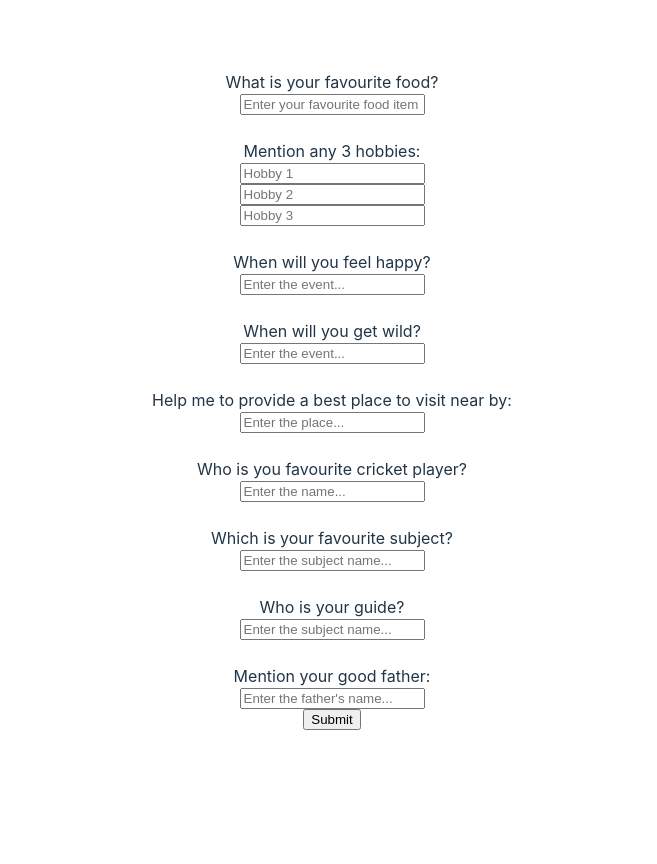
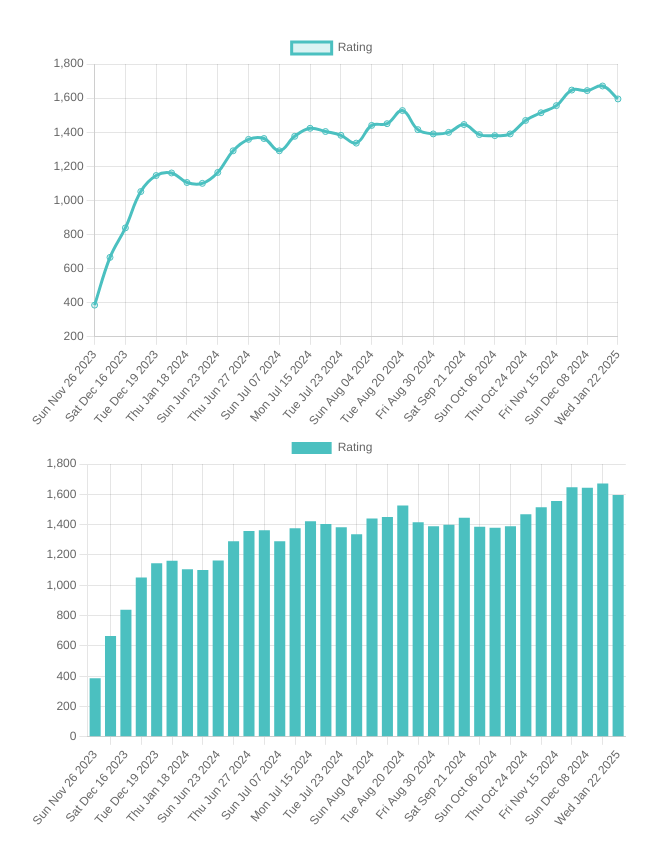
Before and after one commit to YKGupta/PEP-ReactJS-MongoDB, a React (Vite) app in the folder classwork/: page / in a window 1280 px wide. Shown: the whole page, without its empty margins (308-965 px from the left). Before the commit the page ends 800 px from the top, so only its background shows below. Built offline with nearby package versions, Linux system fonts and the light colour scheme.

Commit message:
Day 10- ChartJS

```diff
--- a/classwork/package.json
+++ b/classwork/package.json
@@ -10,8 +10,10 @@
     "preview": "vite preview"
   },
   "dependencies": {
+    "chart.js": "^4.4.7",
     "prop-types": "^15.8.1",
     "react": "^18.3.1",
+    "react-chartjs-2": "^5.3.0",
     "react-dom": "^18.3.1"
   },
   "devDependencies": {
--- a/classwork/src/App.jsx
+++ b/classwork/src/App.jsx
@@ -1,10 +1,10 @@
 import './App.css';
-import Form from './Day 09/Form';
+import ChartsExample from './Day 10/ChartsExample';
 
 function App() {
 	return (
 		<>
-			<Form />
+			<ChartsExample />
 		</>
 	);
 }
--- /dev/null
+++ b/classwork/src/Day 10/ChartsExample.jsx
@@ -0,0 +1,65 @@
+import { Chart as ChartJS, registerables } from 'chart.js';
+import { Bar, Line } from 'react-chartjs-2';
+
+// Register required components for Chart.js
+ChartJS.register(...registerables);
+
+import data from './ratings_chart.json';
+
+const ChartsExample = () => {
+    return (
+        <div>
+            <Line
+                data={{
+                    labels: data.map((val) => new Date(val.date).toDateString()),
+                    datasets: [
+                        {
+                            label: "Rating",
+                            data: data.map((val) => val.rating), // Y-axis: Ratings
+                            borderColor: "rgba(75,192,192,1)", // Line color
+                            backgroundColor: "rgba(75,192,192,0.2)", // Fill color (if needed)
+                            tension: 0.4, // Curve smoothness
+                        }
+                    ]
+                }}
+                options={{
+                    responsive: true,
+                    plugins: {
+                        legend: {
+                            display: true,
+                            position: "top",
+                        },
+                    },
+                }}
+                height={400}
+                width={600}
+            />
+            <Bar
+                data={{
+                    labels: data.map((val) => new Date(val.date).toDateString()),
+                    datasets: [
+                        {
+                            label: "Rating",
+                            data: data.map((val) => val.rating), // Y-axis: Ratings
+                            backgroundColor: "rgba(75,192,192,1)", // Fill color (if needed)
+                            tension: 0.4, // Curve smoothness
+                        }
+                    ]
+                }}
+                options={{
+                    responsive: true,
+                    plugins: {
+                        legend: {
+                            display: true,
+                            position: "top",
+                        },
+                    },
+                }}
+                height={400}
+                width={600}
+            />
+        </div>
+    )
+}
+
+export default ChartsExample;
--- /dev/null
+++ b/classwork/src/Day 10/ratings_chart.json
@@ -0,0 +1,142 @@
+[
+    {
+        "date": "2023-11-26",
+        "rating": 386
+    },
+    {
+        "date": "2023-11-30",
+        "rating": 666
+    },
+    {
+        "date": "2023-12-16",
+        "rating": 839
+    },
+    {
+        "date": "2023-12-18",
+        "rating": 1052
+    },
+    {
+        "date": "2023-12-19",
+        "rating": 1146
+    },
+    {
+        "date": "2024-01-13",
+        "rating": 1161
+    },
+    {
+        "date": "2024-01-18",
+        "rating": 1105
+    },
+    {
+        "date": "2024-02-19",
+        "rating": 1100
+    },
+    {
+        "date": "2024-06-23",
+        "rating": 1164
+    },
+    {
+        "date": "2024-06-25",
+        "rating": 1291
+    },
+    {
+        "date": "2024-06-27",
+        "rating": 1358
+    },
+    {
+        "date": "2024-06-30",
+        "rating": 1363
+    },
+    {
+        "date": "2024-07-07",
+        "rating": 1291
+    },
+    {
+        "date": "2024-07-11",
+        "rating": 1376
+    },
+    {
+        "date": "2024-07-15",
+        "rating": 1423
+    },
+    {
+        "date": "2024-07-18",
+        "rating": 1404
+    },
+    {
+        "date": "2024-07-23",
+        "rating": 1382
+    },
+    {
+        "date": "2024-07-26",
+        "rating": 1336
+    },
+    {
+        "date": "2024-08-04",
+        "rating": 1440
+    },
+    {
+        "date": "2024-08-15",
+        "rating": 1450
+    },
+    {
+        "date": "2024-08-20",
+        "rating": 1527
+    },
+    {
+        "date": "2024-08-25",
+        "rating": 1415
+    },
+    {
+        "date": "2024-08-30",
+        "rating": 1390
+    },
+    {
+        "date": "2024-09-01",
+        "rating": 1399
+    },
+    {
+        "date": "2024-09-21",
+        "rating": 1445
+    },
+    {
+        "date": "2024-09-29",
+        "rating": 1386
+    },
+    {
+        "date": "2024-10-06",
+        "rating": 1380
+    },
+    {
+        "date": "2024-10-14",
+        "rating": 1390
+    },
+    {
+        "date": "2024-10-24",
+        "rating": 1469
+    },
+    {
+        "date": "2024-11-10",
+        "rating": 1514
+    },
+    {
+        "date": "2024-11-15",
+        "rating": 1556
+    },
+    {
+        "date": "2024-11-17",
+        "rating": 1647
+    },
+    {
+        "date": "2024-12-08",
+        "rating": 1644
+    },
+    {
+        "date": "2024-12-20",
+        "rating": 1671
+    },
+    {
+        "date": "2025-01-22",
+        "rating": 1595
+    }
+]
```
Also changed, not shown: 1 other file (tests, documents, lock files or other folders).
